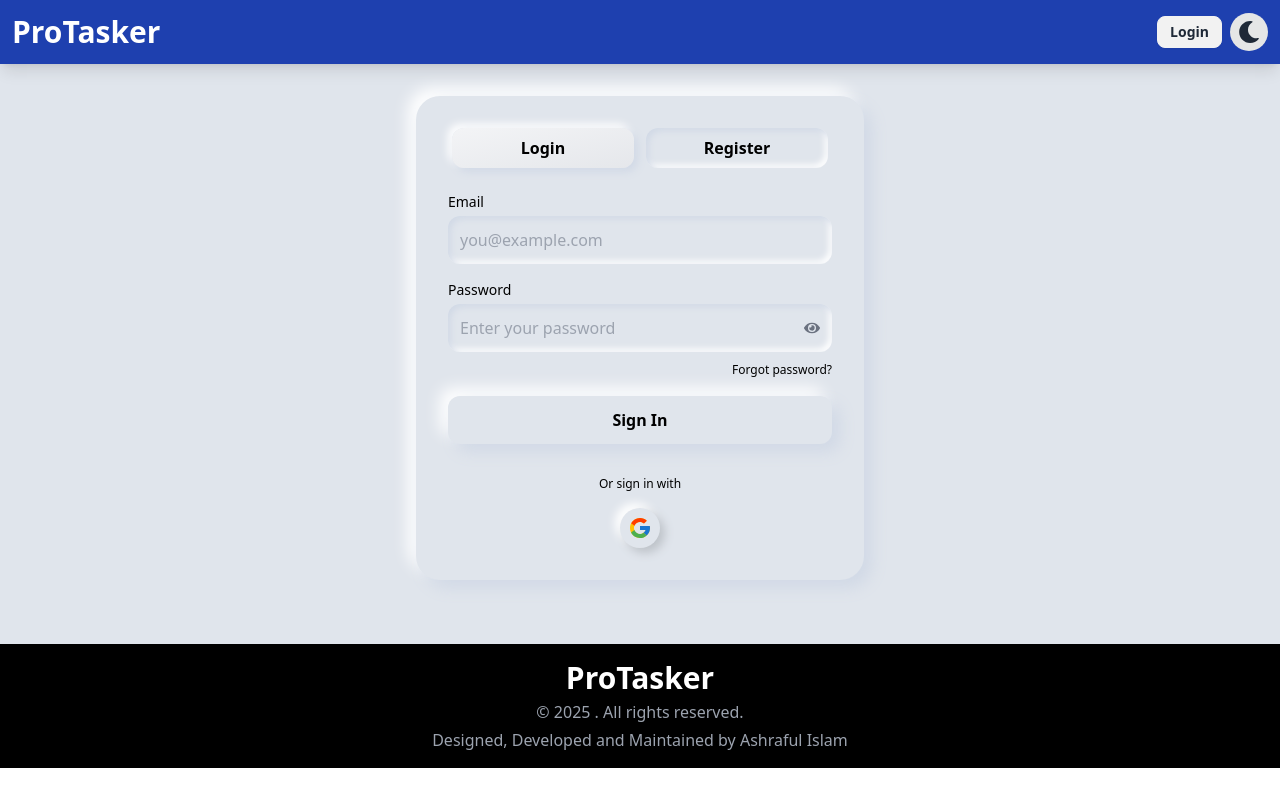
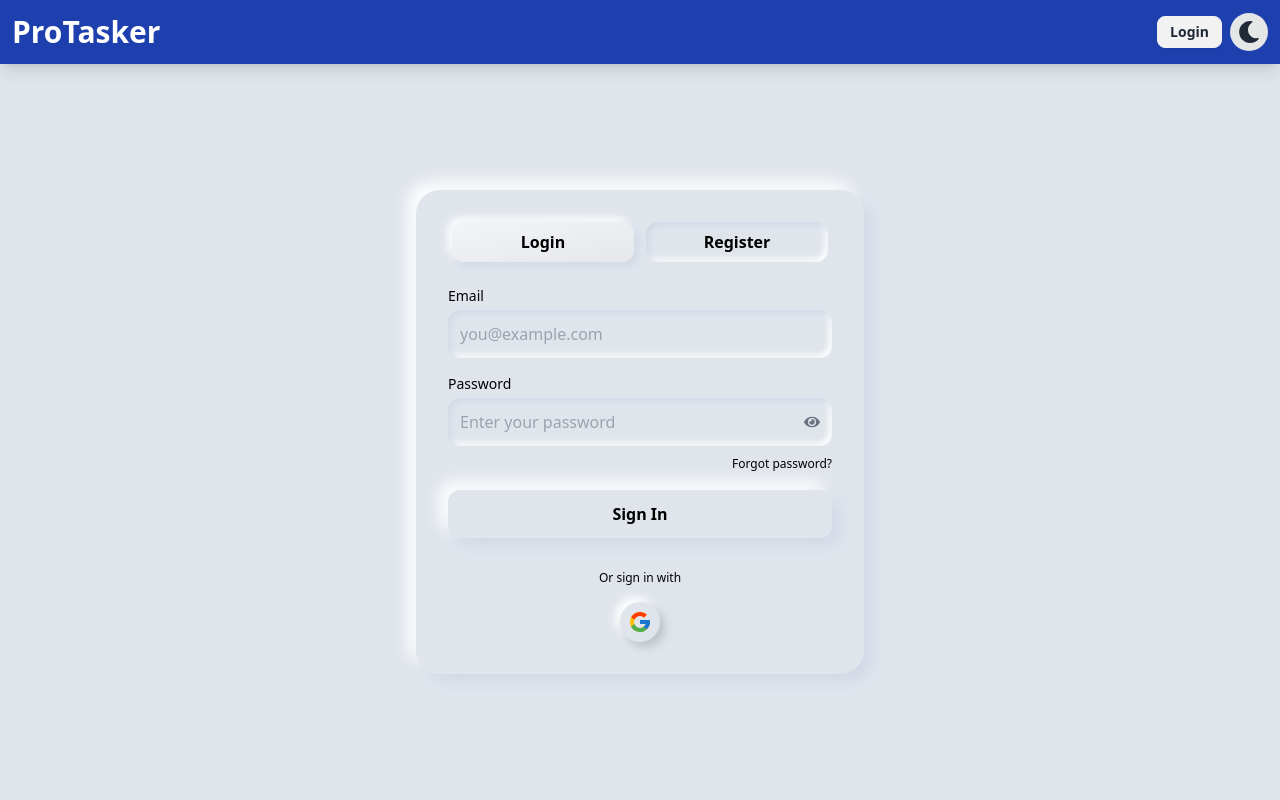
Before and after one commit to mdashraful24/neumorphic-task-management-app-client, a React (Vite) app: page /login in a window 1280 px wide. Shown: the top 800 px of the page. Built offline with nearby package versions, Linux system fonts and the light colour scheme; no server answers.

Commit message:
updated frontend design

```diff
--- a/src/pages/Login/Login.jsx
+++ b/src/pages/Login/Login.jsx
@@ -47,7 +47,7 @@
     };
 
     return (
-        <div className={`flex items-center justify-center px-4 pt-8 pb-16 text-black ${theme === "dark"
+        <div className={`min-h-screen flex items-center justify-center px-4 pb-16 text-black ${theme === "dark"
             ? "bg-gray-900"
             : "bg-gray-100"
                 }`}>
--- a/src/pages/Shared/DarkMode/DarkMode.jsx
+++ b/src/pages/Shared/DarkMode/DarkMode.jsx
@@ -10,7 +10,7 @@
                 className="ml-2 p-2 rounded-full bg-base-300 dark:text-white transition-all"
                 onClick={toggleTheme}
             >
-                {theme === "dark" ? <FaSun size={22} /> : <FaMoon size={22} />}
+                {theme === "dark" ? <FaSun size={22} className="text-yellow-500"/> : <FaMoon size={22} />}
             </button>
         </div>
     );
--- a/src/pages/Shared/Navbar/Navbar.jsx
+++ b/src/pages/Shared/Navbar/Navbar.jsx
@@ -52,7 +52,7 @@
 
     const links = (
         <>
-            <ul className='btn btn-sm'>
+            <ul className='btn btn-sm font-semibold'>
                 <NavLink to="/login" onClick={() => setMenuOpen(false)}>
                     Login
                 </NavLink>
```
